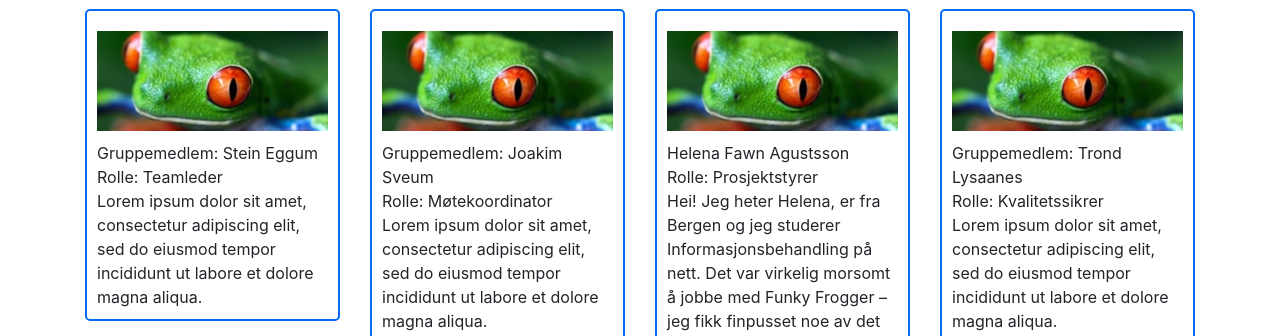
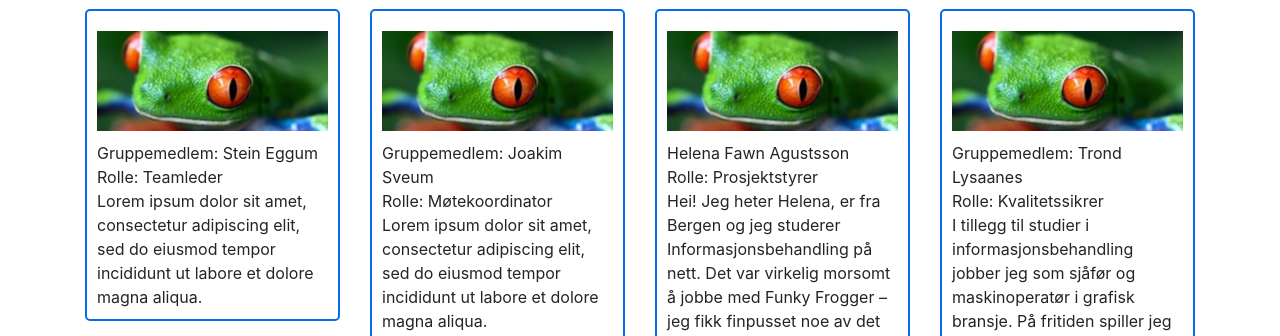
Before and after one commit to HelenaAgustsson/funkyfrogger, a plain HTML site: page kontakt.html in a window 1280 px wide. Shown: the part 464-800 px from the top of the page. Drawn offline with nearby package versions, Linux system fonts and the light colour scheme.

Commit message:
lagt til bio

```diff
--- a/kontakt.html
+++ b/kontakt.html
@@ -92,7 +92,7 @@
     <div class="profile-img"></div>
     <div class="name">Gruppemedlem: Trond Lysaanes</div>
     <div class="rolle">Rolle: Kvalitetssikrer</div>
-    <div> Lorem ipsum dolor sit amet, consectetur adipiscing elit, sed do eiusmod tempor incididunt ut labore et dolore magna aliqua.</div>
+    <div> I tillegg til studier i informasjonsbehandling jobber jeg som sjåfør og maskinoperatør i grafisk bransje. På fritiden spiller jeg forskjellige instrumenter, og dyrker interesser som film, snooker og tippekupongen!</div>
     </div>
     </div>
     </div>
```
